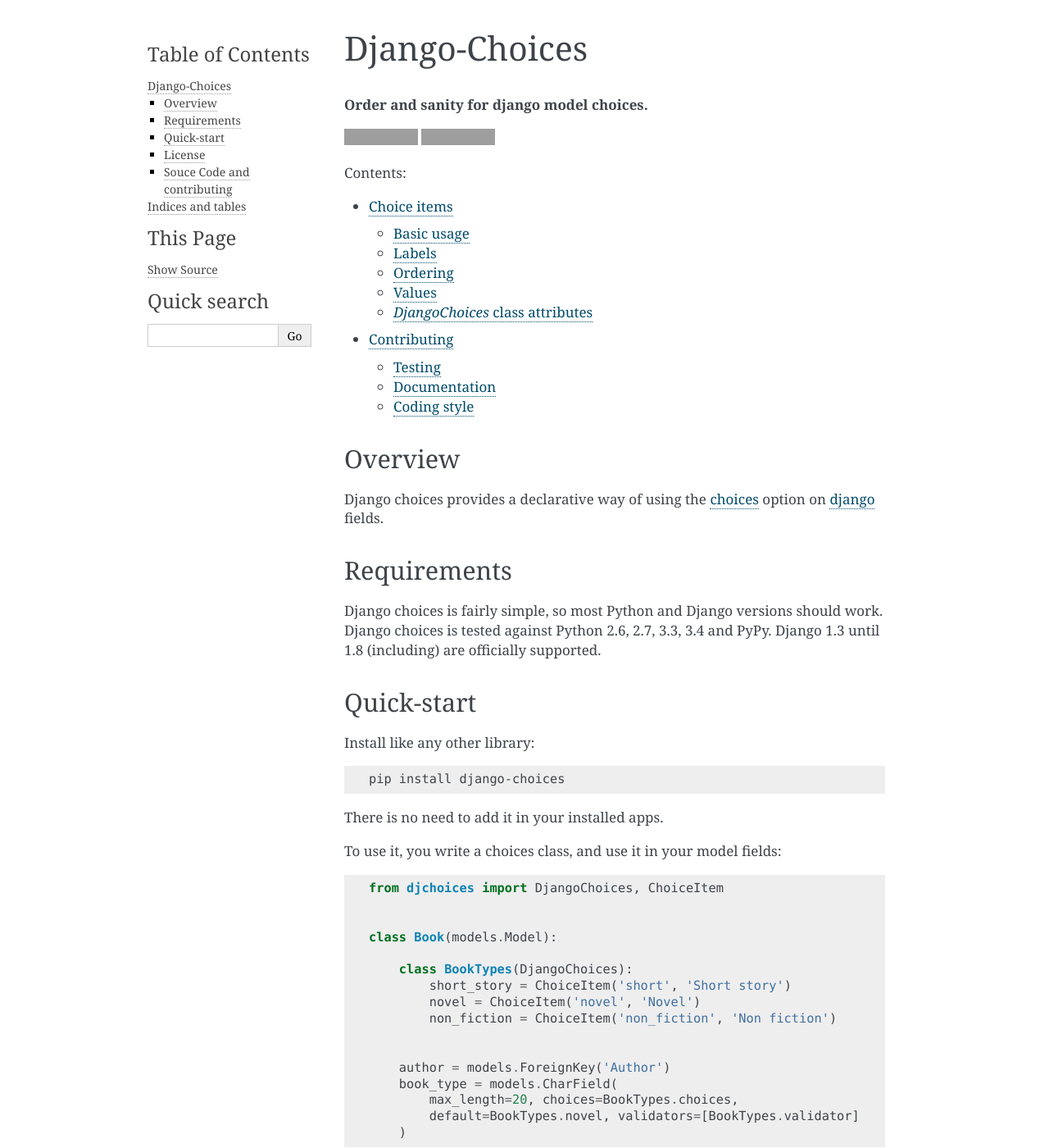
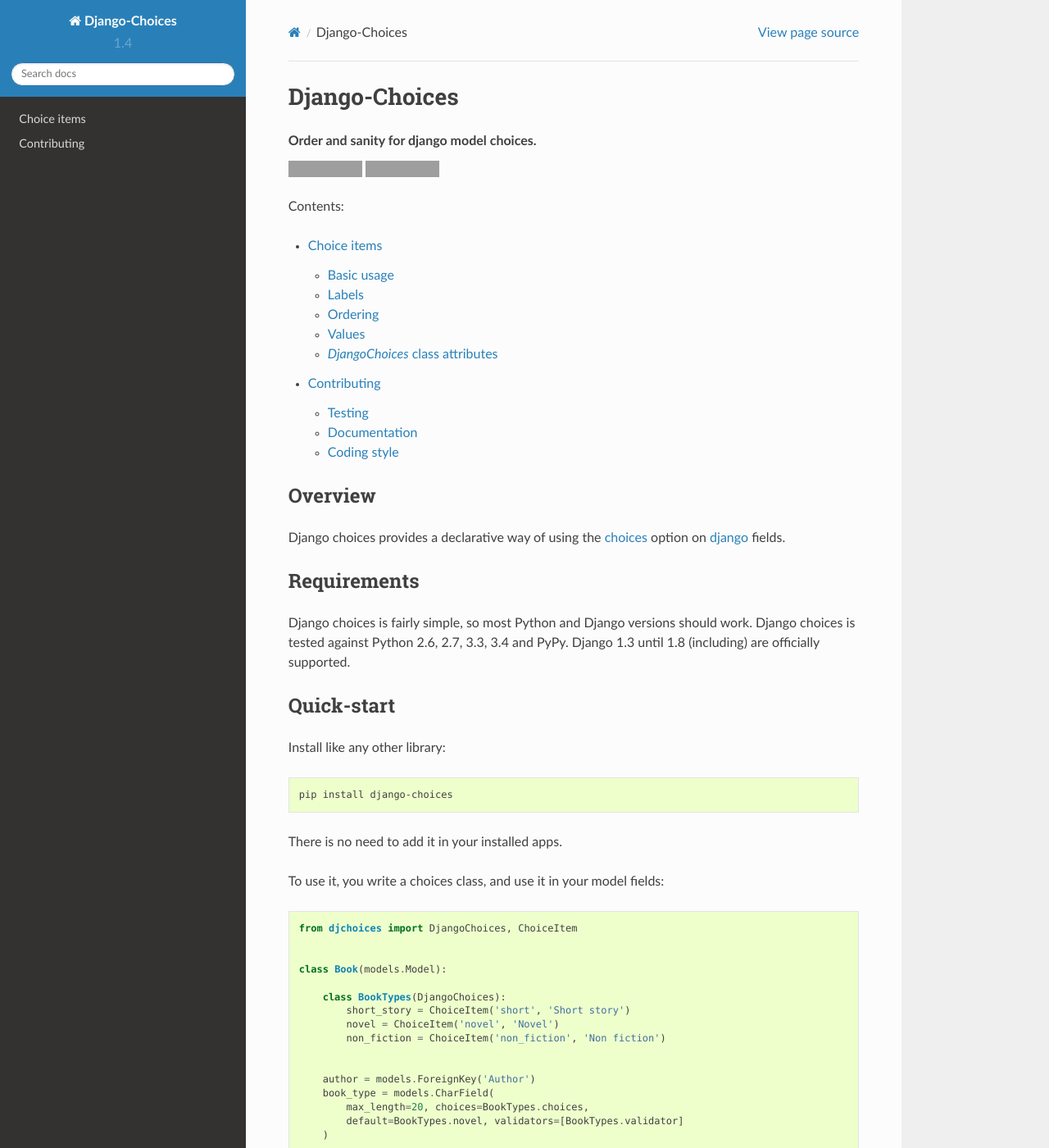
Before and after one commit to bigjason/django-choices, a Sphinx documentation site: the page built from docs/index.rst, in a window 1280 px wide and 1400 px high. Shown: the whole window at 82% size. Built offline with Sphinx 7.4.7 and the Read the Docs theme 2.0.0, drawn with Linux system fonts in a browser that asks for light colours; some of the changed text lies outside the part shown; grey boxes are pictures that could not be loaded.

Commit message:
use rtd theme

```diff
--- a/docs/conf.py
+++ b/docs/conf.py
@@ -108,7 +108,7 @@
 
 # The theme to use for HTML and HTML Help pages.  See the documentation for
 # a list of builtin themes.
-html_theme = 'alabaster'
+html_theme = 'default'
 
 # Theme options are theme-specific and customize the look and feel of a theme
 # further.  For a list of options available for each theme, see the
@@ -282,3 +282,14 @@
 
 # If true, do not generate a @detailmenu in the "Top" node's menu.
 #texinfo_no_detailmenu = False
+
+
+# on_rtd is whether we are on readthedocs.org
+on_rtd = os.environ.get('READTHEDOCS', None) == 'True'
+
+if not on_rtd:  # only import and set the theme if we're building docs locally
+    import sphinx_rtd_theme
+    html_theme = 'sphinx_rtd_theme'
+    html_theme_path = [sphinx_rtd_theme.get_html_theme_path()]
+
+# otherwise, readthedocs.org uses their theme by default, so no need to specify it
```
